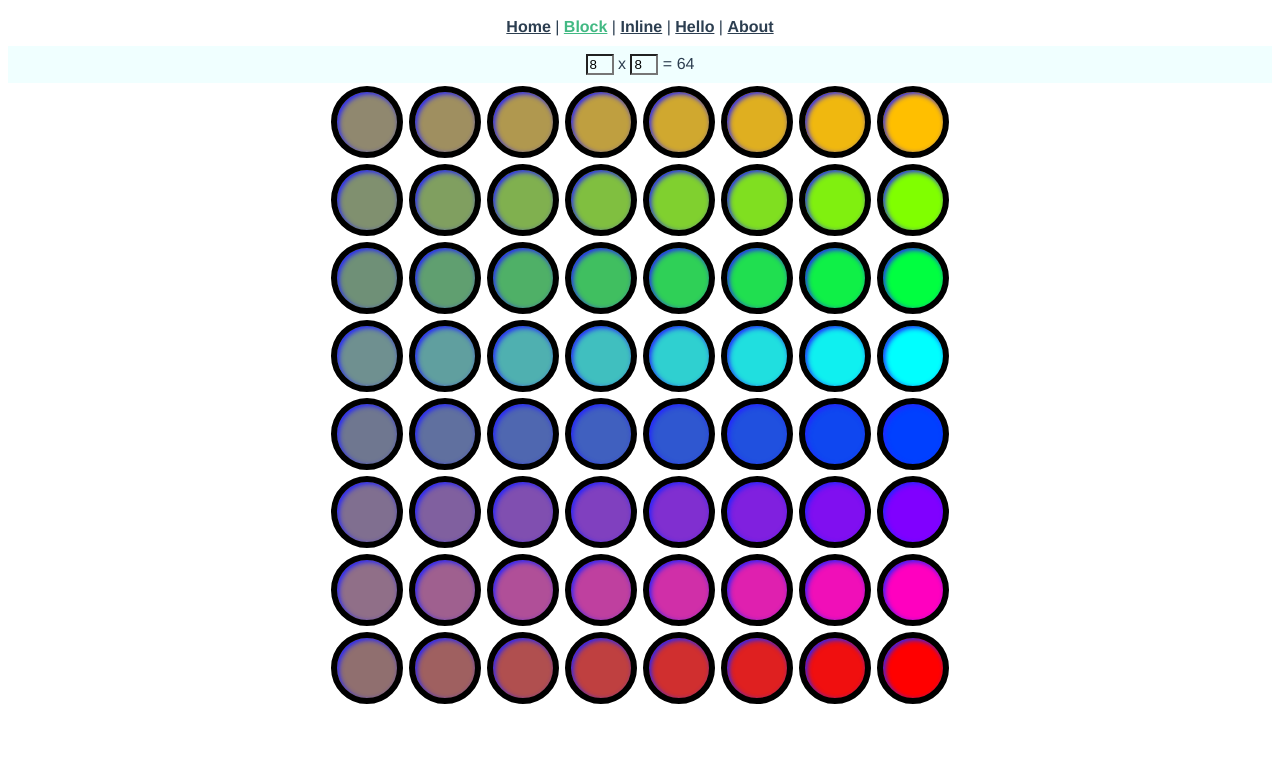
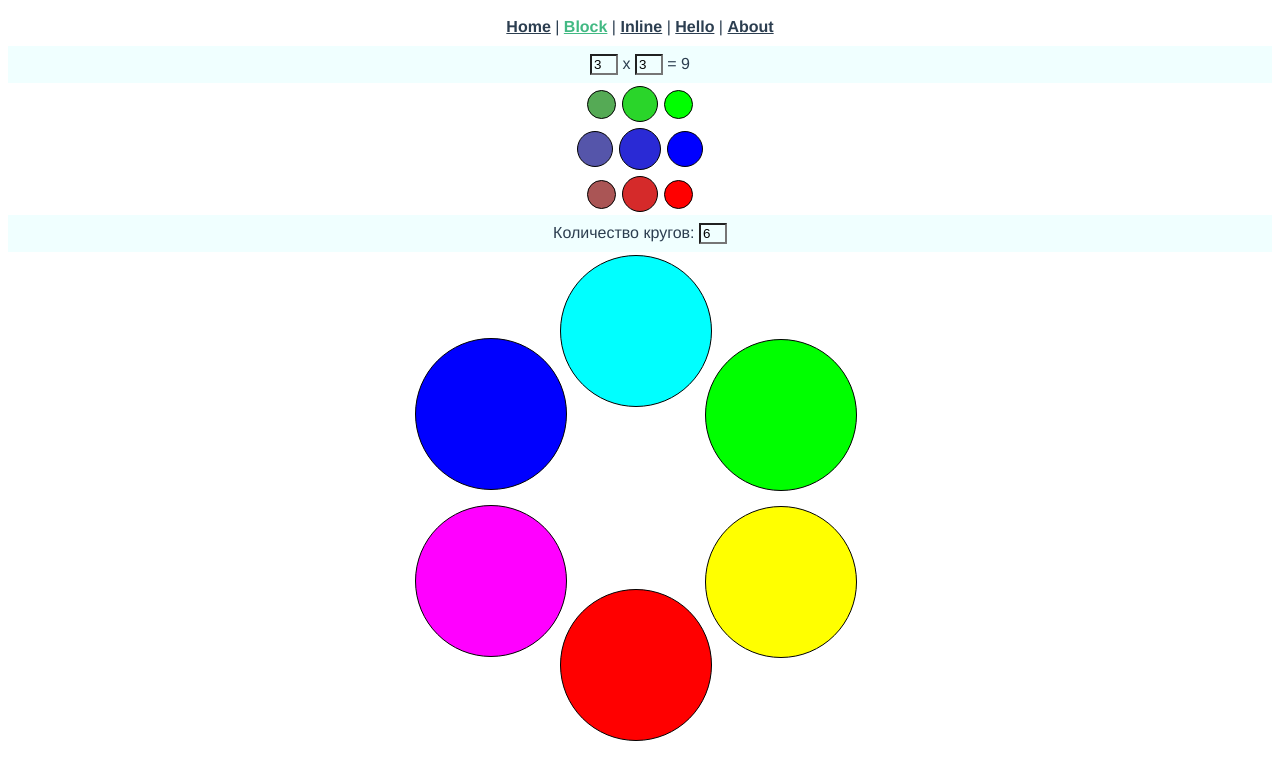
Before and after one commit to Kasimba666/pet_one, a Vue app: page /block in a window 1280 px wide. Shown: the top 780 px of the page. Built offline with nearby package versions, Linux system fonts and the light colour scheme.

Commit message:
Color Circle

```diff
--- a/src/components/common/MyCircle.vue
+++ b/src/components/common/MyCircle.vue
@@ -1,7 +1,8 @@
 <template>
     <div
         class="MyCircle"
-        :style="{backgroundColor: mybackcolor, borderColor: mybordercolor}">
+        :style="{backgroundColor: mybackcolor, borderColor: mybordercolor,
+        width: mysize, height: mysize, left: myleft, top: mytop, position: myposition}">
     </div>
 </template>
 
@@ -9,7 +10,7 @@
 export default {
     name: "MyCircle",
     components: {},
-    props: ['mybackcolor', 'mybordercolor'],
+    props: ['mybackcolor', 'mybordercolor', 'mysize', 'myleft', 'mytop', 'myposition'],
     data() {
         return {}
     },
@@ -24,12 +25,13 @@ export default {
 /****  MyCircle  ****/
 .MyCircle {
   --size: 50px;
-  width: var(--circleSize, var(--size, 10px));
-  height: var(--circleSize, var(--size, 10px));
+  //width: var(--circleSize, var(--size, 10px));
+  //height: var(--circleSize, var(--size, 10px));
+
   margin: 3px;
   background-color: blue;
   border-style: solid;
-  border-width: 6px;
+  border-width: 1px;
   border-color: red;
   border-radius: 50%;
 }
--- a/src/components/views/BlockTagsResearch.vue
+++ b/src/components/views/BlockTagsResearch.vue
@@ -3,29 +3,46 @@
 
     <!--        <button @click="print($event)">Принт</button>-->
 
-    <div class="inputblock">
+    <div class="inputblock-color-bar">
       <input type="text" v-model.number="maxhorizontal">
       x
       <input type="text" v-model.number="maxvertical">
       <label> = {{ fieldsize }}</label>
     </div>
-
     <div
-        class="container"
+        class="container-color-bar"
         :class="{large}"
-
         @click="large^=1"
         v-for="vertical in maxvertical">
-
       <MyCircle
           :mybackcolor="makeHSL(vertical / maxvertical, horizontal / maxhorizontal)"
           mybordercolor='black'
+          :mysize="calcSize(horizontal, vertical)"
+          myleft='0px'
+          mytop='0px'
+          myposition='relative'
+
           v-for="horizontal in maxhorizontal">
+      </MyCircle>
+    </div>
 
+    <div class="inputblock-color-circle">
+      <label>Количество кругов: </label> <input type="text" v-model.number="circlesquantity">
+    </div>
+
+    <div class="container-color-circle">
+      <MyCircle
+          :mybackcolor="makeHSL((circlenumber - 1)/circlesquantity, 1)"
+          mybordercolor='black'
+          :mysize="NumberToStrWithPX( mainsegment * qsize)"
+          :myleft="NumberToStrWithPX(XfromPolar(maincircleradius, (theta * (circlenumber - 1))) + Math.round(windowsize/2 - mainsegment/2))"
+          :mytop="NumberToStrWithPX(YfromPolar(maincircleradius, (theta * (circlenumber - 1))) + Math.round(windowsize/2 - mainsegment/2))"
+          myposition='absolute'
+          v-for="circlenumber in circlesquantity"
+      >
       </MyCircle>
     </div>
   </div>
-
 
 </template>
 
@@ -40,16 +57,34 @@ export default {
     return {
       counter: 10,
       large: false,
-      vertical: 1,
-      horizontal: 1,
-      maxvertical: 8,
-      maxhorizontal: 8,
+      vertical: 1, horizontal: 1,
+      maxvertical: 3, maxhorizontal: 3,
+      minsize: 20, maxsize: 60,
+
+      circlenumber: 1,
+      circlesquantity: 6,
+      qsize: 0.9, //уменьшение размера цветового круга, чтобы не касаться соседей
+      windowsize: 500,//должно быть согласовано с div
+      X: 0, Y: 0,
+
     }
   },
   computed: {
     fieldsize: function () {
       return this.maxvertical * this.maxhorizontal
     },
+
+    theta: function () {
+      return (2 * Math.PI/this.circlesquantity)
+    },
+    maincircleradius: function () {
+      return Math.round(this.windowsize / (2 * (1 + Math.sin(this.theta /2))))
+    },
+
+    mainsegment: function () {
+      return Math.round(2 * this.maincircleradius * Math.sin(this.theta/2))
+    },
+
   },
   methods: {
     print(e) {
@@ -57,6 +92,36 @@ export default {
     },
     makeHSL: function (h, s) {
       return 'hsl(' + Math.round(h * 360) + ', ' + Math.round(s * 100) + '%, 50%)'
+    },
+    calcSize: function (x, y) {
+      let resx = 0;
+      let resy = 0;
+      let delta = this.maxsize - this.minsize;
+      let averagex = this.maxhorizontal / 2;
+      let averagey = this.maxvertical / 2;
+
+      if (x < averagex) {
+        resx = Math.round(this.minsize + delta * ((x - 0.5) / this.maxhorizontal));
+      } else {
+        resx = Math.round(this.maxsize - delta * ((x - 0.5) / this.maxhorizontal));
+      }
+      if (y < averagey) {
+        resy = Math.round(this.minsize + delta * ((y - 0.5) / this.maxvertical));
+      } else {
+        resy = Math.round(this.maxsize - delta * ((y - 0.5) / this.maxvertical));
+      }
+      // return Math.min(resx, resy) + 'px'
+      return Math.round((resx + resy) / 2) + 'px'
+    },
+
+    XfromPolar: function(radius, angle) {
+      return Math.round(radius * Math.sin(angle))
+    },
+    YfromPolar: function(radius, angle) {
+      return Math.round(radius * Math.cos(angle))
+    },
+    NumberToStrWithPX: function (number) {
+      return (number) + 'px'
     },
   },
   mounted() {
@@ -69,13 +134,8 @@ export default {
 .BlockTagsResearch {
   width: 100%;
   height: auto;
-  position: relative;
-
-  home {
-    position: relative;
-
-  }
-  .container {
+  //position: relative;
+  .container-color-bar {
     --circleSize: 60px;
     display: flex;
     justify-content: center;
@@ -85,29 +145,43 @@ export default {
       --circleSize: 100px;
     }
   }
-  //.container div {
-  //  background: beige;
-  //  color: hsl(34, 78%, 91%);
-  //  color: red;
-  //  padding: 10px;
-  //}
   .MyCircle {
-    box-shadow: //112px 2px 10px -1px hsl(28, 100%, 57%), 12px 32px 10px -1px currentColor,
-        inset 2px 2px 5px 0px hsl(240, 100%, 57%);
+    //box-shadow: 112px 2px 10px -1px hsl(28, 100%, 57%), 12px 32px 10px -1px currentColor,
+    //    inset 2px 2px 5px 0px hsl(240, 100%, 57%);
     flex: 0 0 auto;
   }
-
-  .inputblock {
+  .inputblock-color-bar {
     //    opacity: 50%;
     position: relative;
     padding: 8px 8px 8px;
     background: azure;
   }
-  .inputblock input {
+  .inputblock-color-bar input {
     width: 20px;
     background: azure;
   }
-  .inputblock input:hover {
+  .inputblock-color-bar input:hover {
+    background-color: white;
+  }
+
+  .container-color-circle {
+    position: relative;
+    margin: auto;
+    height: 500px;
+    width: 500px;
+    background-color: white;
+
+  }
+  .inputblock-color-circle {
+    position: relative;
+    padding: 8px 8px 8px;
+    background: azure;
+  }
+  .inputblock-color-circle input {
+    width: 20px;
+    background: azure;
+  }
+  .inputblock-color-circle input:hover {
     background-color: white;
   }
 
```
Lines whose indentation alone changed are shown as unchanged.
